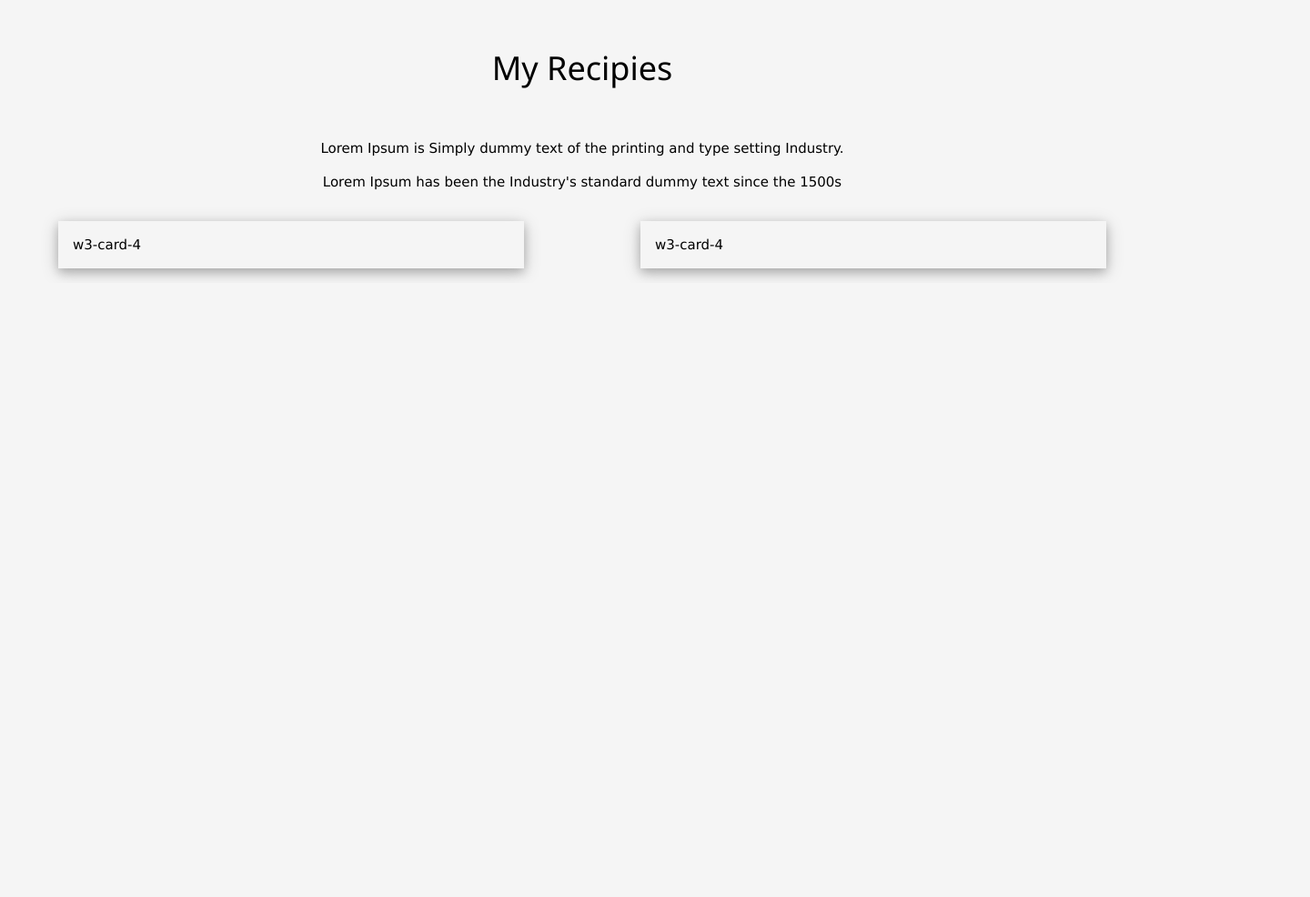
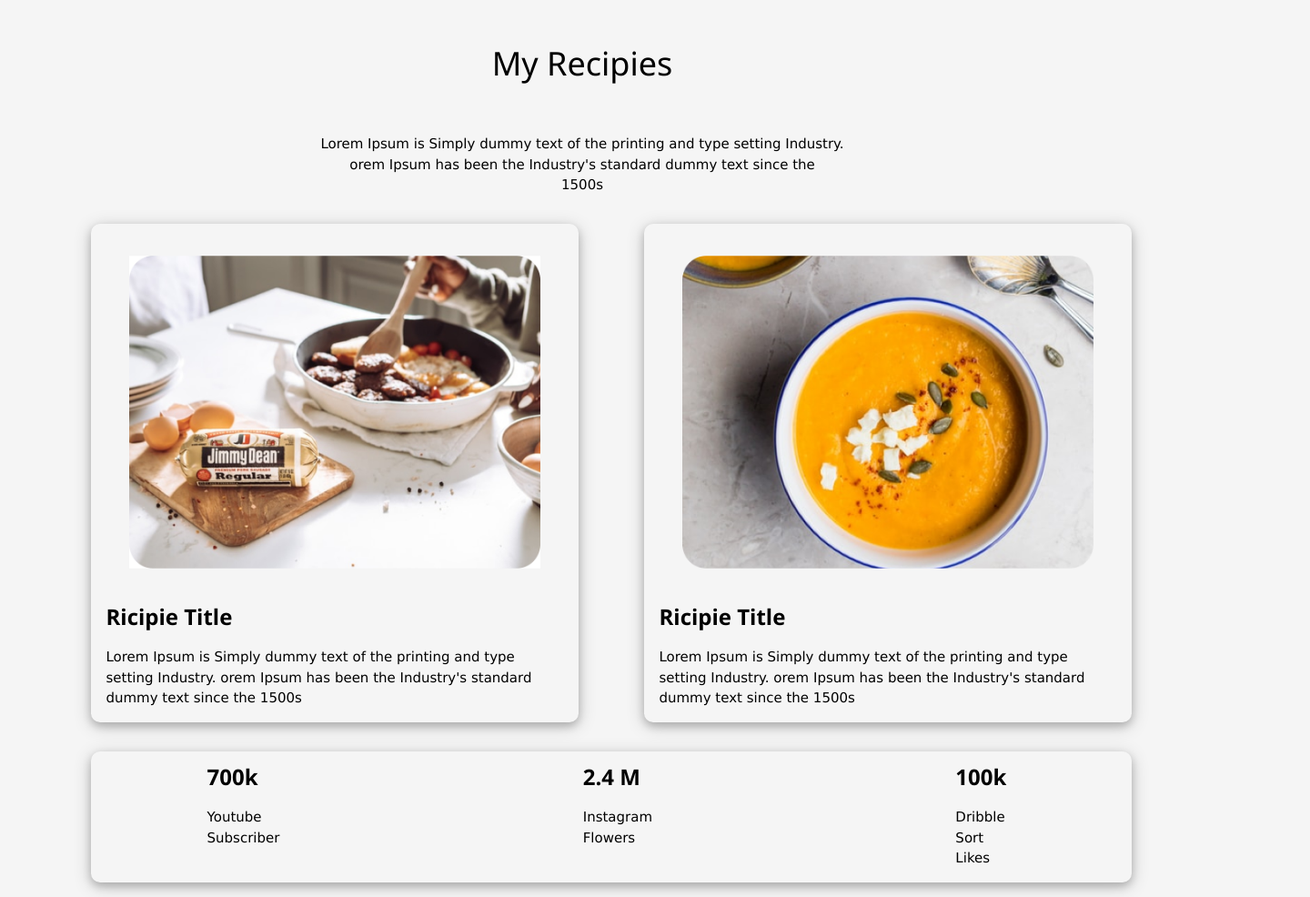
Before and after one commit to dolan3270/eat-healthy, a plain HTML site: page index.html in a window 1280 px wide. Shown: the part 994-1980 px from the top of the page at 91% size, 1440 px wide, since content can reach past the window. Before the commit the page ends 1305 px from the top, so only its background shows below. Drawn offline with nearby package versions, Linux system fonts and the light colour scheme; a web font is replaced by a local one.

Commit message:
final project

```diff
--- a/index.html
+++ b/index.html
@@ -57,20 +57,64 @@
         <div class="">
             <h1>My Recipies</h1>
             <p>
-                Lorem Ipsum is Simply dummy text of the printing and type
-                setting Industry.
-            </p>
-            <p>
-                Lorem Ipsum has been the Industry's standard dummy text since
-                the 1500s
+                Lorem Ipsum is Simply dummy text of the
+                printing and type setting Industry.<br>orem
+                Ipsum has been the Industry's standard dummy
+                text since the<br> 1500s
+
             </p>
         </div>
 
     </section>
     <section class="flexible-container">
-        <div class="w3-panel w3-card-4"><p>w3-card-4</p></div>
-        <div class="w3-panel w3-card-4"><p>w3-card-4</p></div>
+        <div class="w3-panel w3-card-4">
+            <div>
+                <img src="image/food-cover-card.jpg" alt="">
+                <h3><strong>Ricipie Title</strong></h3>
+                <p>
+                    Lorem Ipsum is Simply dummy text of the
+                    printing and type setting Industry.
+                    orem Ipsum has been the Industry's
+                    standard dummy text since the 1500s
 
+                </p>
+            </div>
+        </div>
+        <div class="w3-panel w3-card-4">
+            <div>
+                <img src="image/food-cover-card.png" alt="">
+                <h3><strong>Ricipie Title</strong></h3>
+                <p>
+                    Lorem Ipsum is Simply dummy text of the
+                    printing and type setting Industry.
+                    orem Ipsum has been the Industry's
+                    standard dummy text since the 1500s
+
+                </p>
+
+            </div>
+
+        </div>
+
+
+    </section>
+
+    <section class="flexible-container">
+        <div class="w3-panel w3-card-4">
+
+            <div class="youtube">
+                <h3><strong>700k</strong></h3>
+                <p>Youtube Subscriber</p>
+            </div>
+            <div class="instagram">
+                <h3><strong>2.4 M</strong></h3>
+                <p>Instagram Flowers</p>
+            </div>
+            <div class="dribble">
+                <h3><strong>100k</strong></h3>
+                <p>Dribble Sort Likes</p>
+            </div>
+        </div>
     </section>
 
 </body>
--- a/style.css
+++ b/style.css
@@ -52,6 +52,7 @@ body{
 
 .flexible-container{
     display: flex;
+   padding-left: 5%;
 }
 .half-width{
     width: 85%;
@@ -66,15 +67,39 @@ body{
    padding-bottom: 35px;
 }
 .w3-card-4{
-    margin: 5%
+    margin: 3%
 }
 
 .ricipies-section p{
     text-align: center;
 
  }
+ .w3-card-4 img{
+     width: 100%;
+     padding-top: 7%;
+     padding-left: 5%;
+     padding-right: 5%;
+     padding-bottom: 5%;
+     border-radius: 10px;
+
+ }
+
+
 .w3-card-4{
     display: flex;
-    width: 50%;
+    width: 100%;
+    height: 100%;
     padding-top: 10px;
+    border-radius: 10px;
 }
+.youtube{
+    padding-right: 30%;
+    padding-left: 10%;
+}
+.instagram{
+    padding-right: 30%;
+}
+.dribble{
+    padding-right: 30%;
+
+}
```
